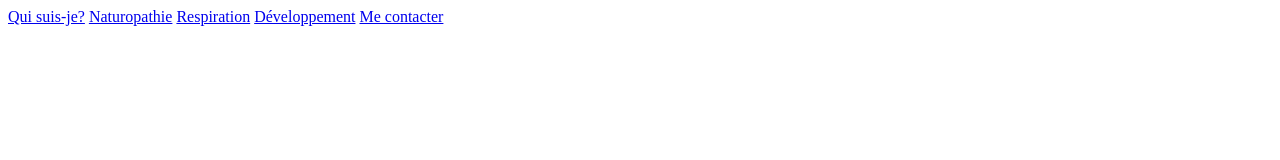
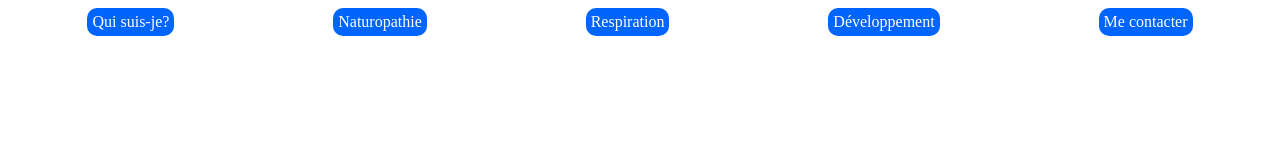
Before and after one commit to mikagame/Projet_Nathuropathe16-10-21, a website: page index.html in a window 1280 px wide. Drawn offline with Linux system fonts and the light colour scheme.

Commit message:
style lien header

```diff
--- a/style/main.scss
+++ b/style/main.scss
@@ -0,0 +1 @@
+@import "./pages/index"
--- /dev/null
+++ b/style/pages/_index.scss
@@ -0,0 +1,12 @@
+header {
+    display: flex;
+    justify-content: space-around;
+    a {
+        text-decoration: none;
+        color: white;
+        background-color:  #0065FC;
+        padding: 5px;
+        border-radius: 10px;
+
+    }
+}
```
Also changed, not shown: nathuropathie.html (deleted), naturopathie.html (added), style/main.css, 1 other file.
